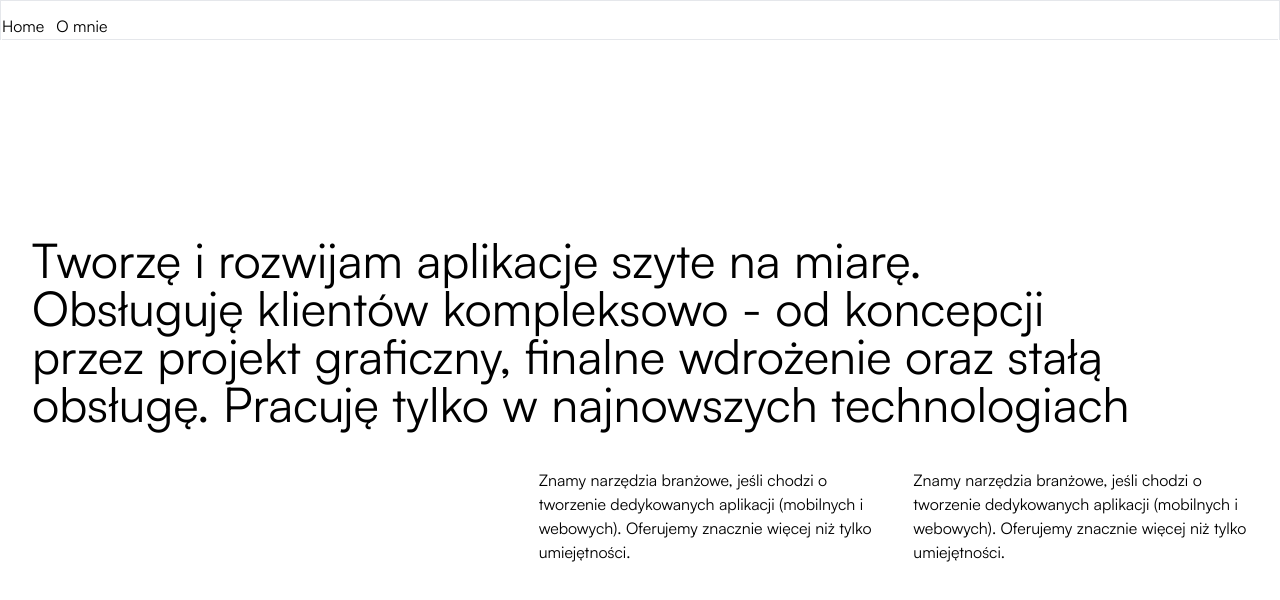
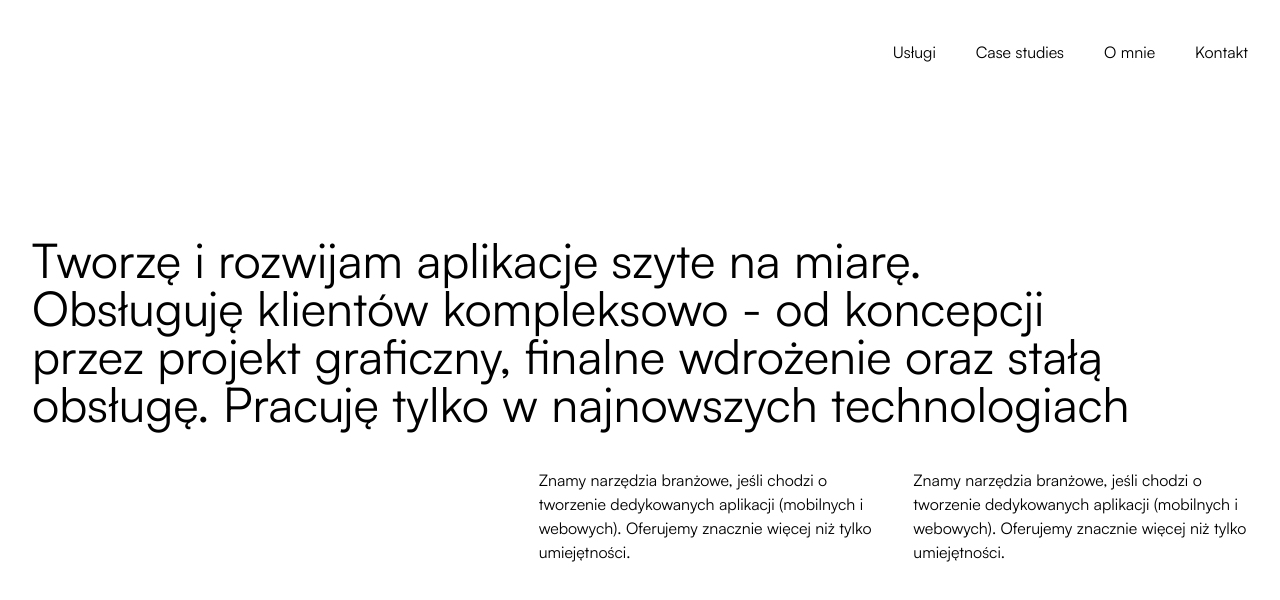
Before and after one commit to jaroslaw-filipiak/personal-page, a Next.js app: page / in a window 1280 px wide. Shown: the top 600 px of the page. Built offline with nearby package versions, Linux system fonts and the light colour scheme; what tailwindcss-fluid-type would draw is missing.

Commit message:
markup test

```diff
--- a/src/app/page.tsx
+++ b/src/app/page.tsx
@@ -3,13 +3,19 @@ import Link from 'next/link';
 export default function Home() {
   return (
     <>
-      <nav className='border fixed left-0 top-0 w-screen h-10'>
-        <ul className='flex gap-3 pt-3 pb-3 border border-dashed border-white'>
+      <nav className='fixed left-0 top-0 w-screen'>
+        <ul className='flex container justify-end text-base gap-10 pt-10'>
           <li>
-            <Link href='/'>Home</Link>
+            <Link href='/'>Usługi</Link>
+          </li>
+          <li>
+            <Link href='/'>Case studies</Link>
           </li>
           <li>
             <Link href='/o-mnie'>O mnie</Link>
+          </li>
+          <li>
+            <Link href='/'>Kontakt</Link>
           </li>
         </ul>
       </nav>
--- a/tailwind.config.ts
+++ b/tailwind.config.ts
@@ -9,6 +9,7 @@ const config: Config = {
   theme: {
     container: {
       padding: '2rem',
+      center: true,
     },
     extend: {
       backgroundImage: {
```
